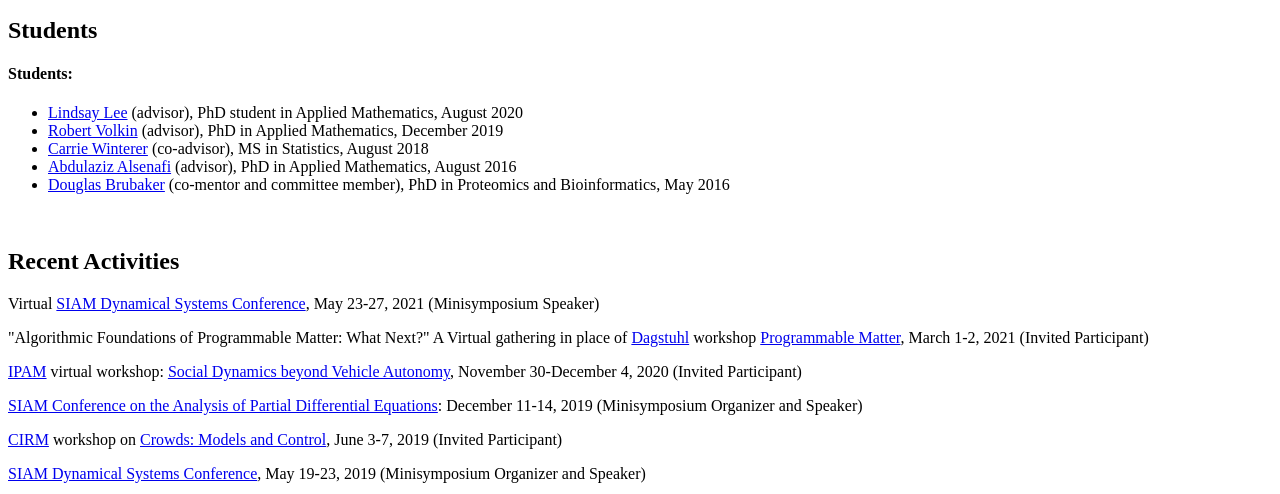
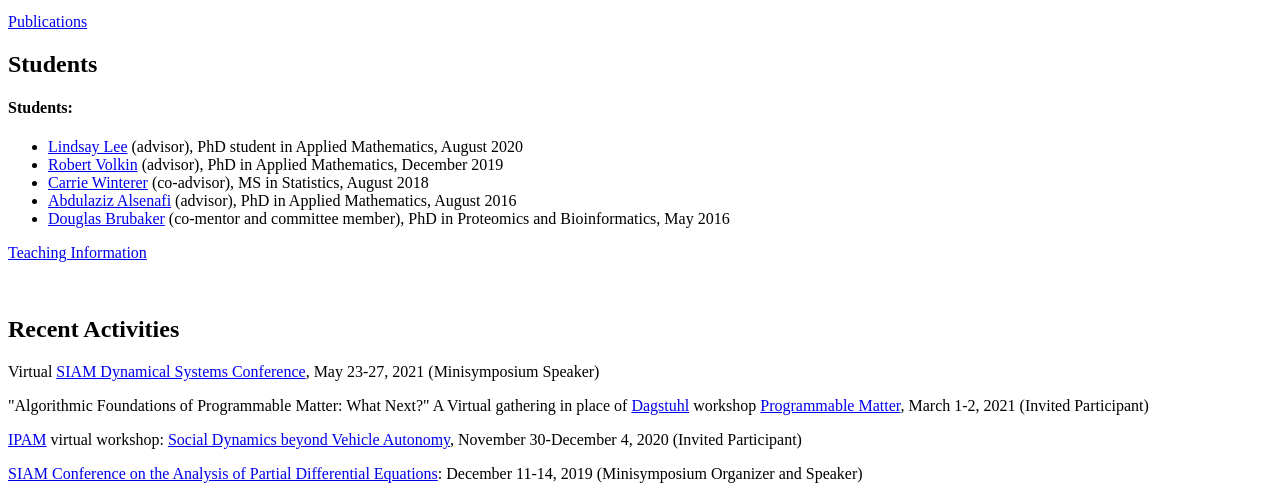
Before and after one commit to aletheaBarbaro/personalWebsite, a plain HTML site: page index.html in a window 1280 px wide. Shown: the part 603-1097 px from the top of the page. Drawn offline with Linux system fonts and the light colour scheme.

Commit message:
Linking the pages together (I hope!)

```diff
--- a/index.html
+++ b/index.html
@@ -52,6 +52,8 @@ Barbaro: <i>BAR-buh-roe</i></td>
 </table>
 <h1>Research Interests</h1>
 <p>My research focuses on mathematical models, generally of social organisms, from the perspective of kinetic theory. At the discrete level, I design and implement interacting particle and agent-based models. I use these models in the context of fish migration, human gang rivalries, and gang territorial development, and I am now also working on models for pedestrian dynamics, particularly in stressful situations. I am interested in the kinetic and hydrodynamic limits of this type of model, especially if the model undergoes a phase transition as parameters are varied. I study these phase transitions at the microscopic, mesoscopic, and macroscopic scales.</p>
+<p><a href="publications.html">Publications</a></p>
+
 <h2>Students</h2>
 <!--<h4>Current Students:</h4>
 <ul>
@@ -66,6 +68,7 @@ Barbaro: <i>BAR-buh-roe</i></td>
 	<li><a href="http://math.sci.kuniv.edu.kw/people/faculty/abdulaziz-alsenafi">Abdulaziz Alsenafi</a> (advisor), PhD in Applied Mathematics, August 2016</li>
 	<li><a href="http://web.mit.edu/dallab/people/lab.html">Douglas Brubaker</a> (co-mentor and committee member), PhD in Proteomics and Bioinformatics, May 2016</li>
 </ul>
+<p><a href="teaching.html">Teaching Information</a>
 <p>&nbsp;</p>
 
 <h2>Recent Activities</h2>
```
Also changed, not shown: publications.html (renamed from pubs.html).
